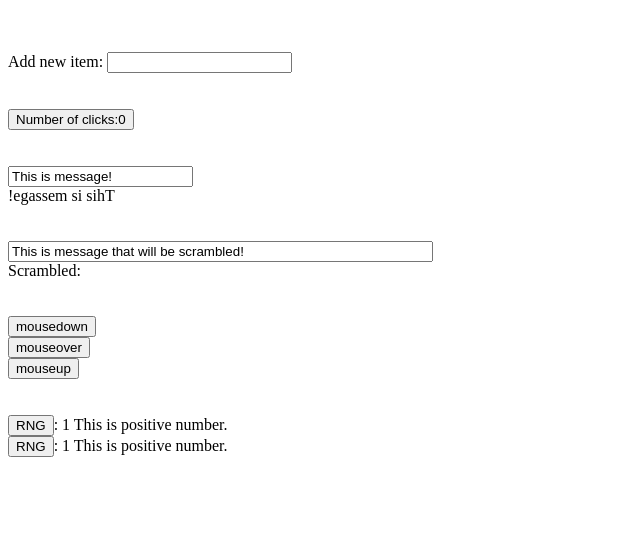
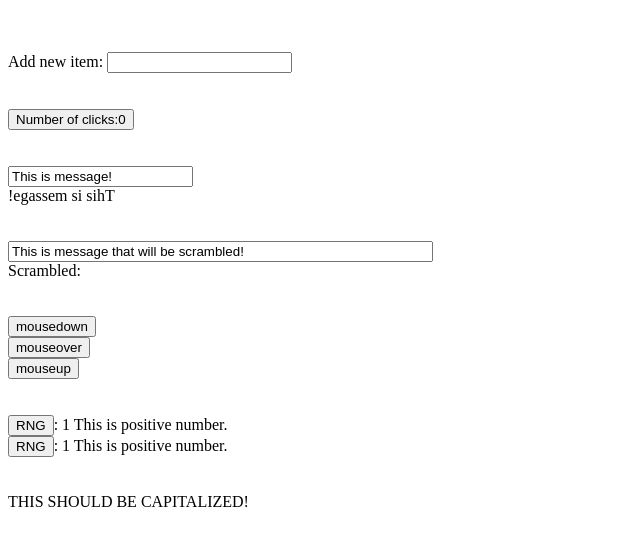
Before and after one commit to Mitorah/koodiapina.net, a Vue app in the folder vue-tutorials/: page / in a window 1280 px wide. Shown: the top 546 px of the page, without its empty margins (0-640 px from the left). Built offline with nearby package versions, Linux system fonts and the light colour scheme.

Commit message:
Fixed errors in capitalizestring.vue.

```diff
--- a/vue-tutorials/src/App.vue
+++ b/vue-tutorials/src/App.vue
@@ -31,6 +31,12 @@
     <random-number-button></random-number-button>
     <random-number-button></random-number-button>
 
+    <br/>
+    <br/>
+
+    <capitalize-string message="this sHoulD BE capitAlizeD!"></capitalize-string>
+
+
   </div>
 </template>
 
@@ -41,6 +47,7 @@ import scramblestringVue from './components/scramblestring.vue';
 import dynamicargumentsVue from './components/dynamicarguments.vue';
 import addtolistVue from './components/listcomponent.vue';
 import randomnumberbuttonVue from './components/randomnumberbutton.vue';
+import capitalizestringVue from './components/capitalizestring.vue';
 
 
 export default {
@@ -51,7 +58,8 @@ export default {
     'reverse-string': reversestringVue,
     'scramble-string': scramblestringVue,
     'dynamic-arguments': dynamicargumentsVue,
-    'random-number-button': randomnumberbuttonVue
+    'random-number-button': randomnumberbuttonVue,
+    'capitalize-string': capitalizestringVue
 
   },
   data() {
--- a/vue-tutorials/src/capitalizestring.vue
+++ b/vue-tutorials/src/components/capitalizestring.vue
@@ -6,7 +6,7 @@
 
 <script>
 export default {
-  props {
+  props: {
     message: String
   },
   data() {
@@ -15,7 +15,7 @@ export default {
   },
   computed: {
     capitalizedMessage: function() {
-      return message.toUpperCase();
+      return this.message.toUpperCase();
     }
   }
 }
```
